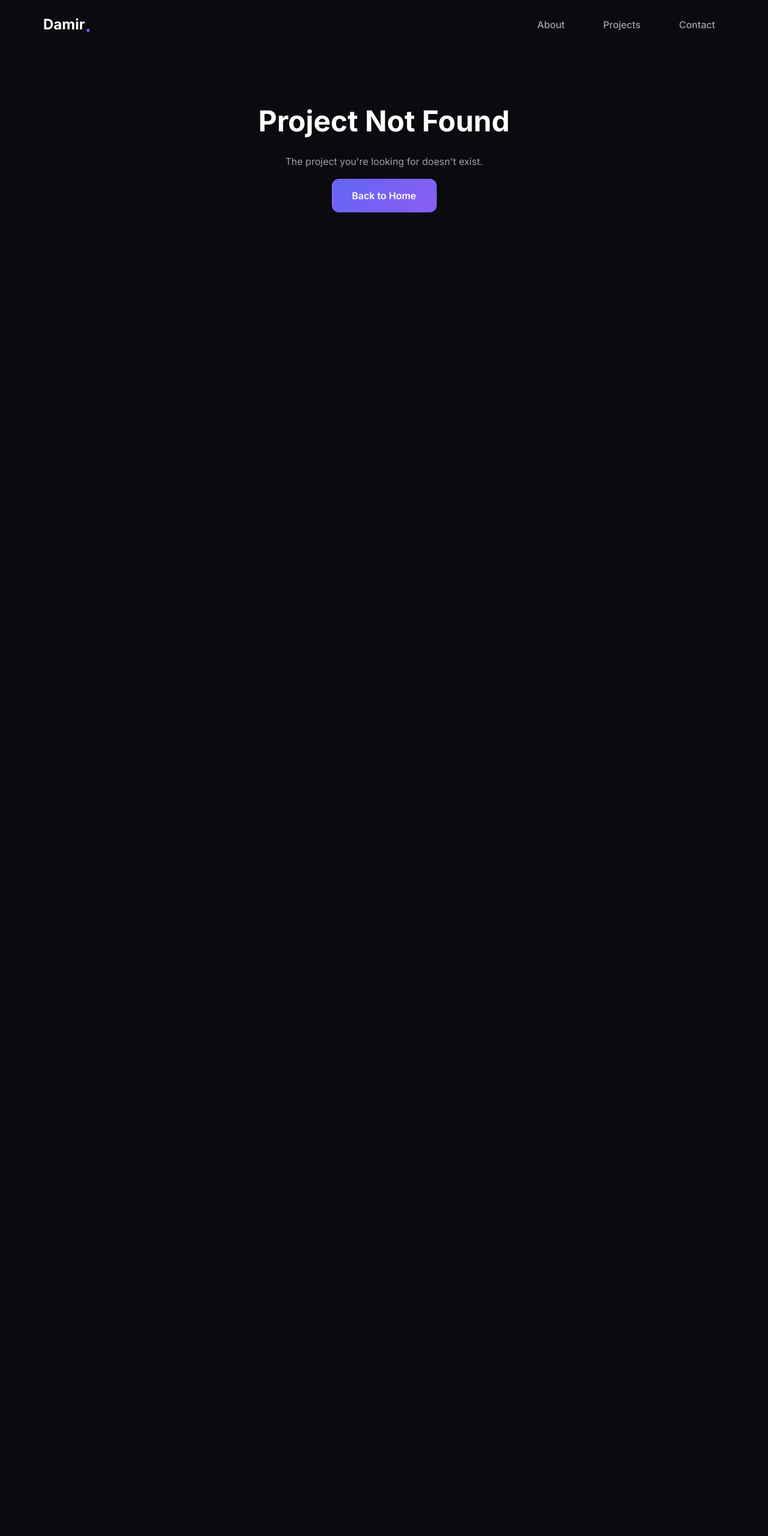
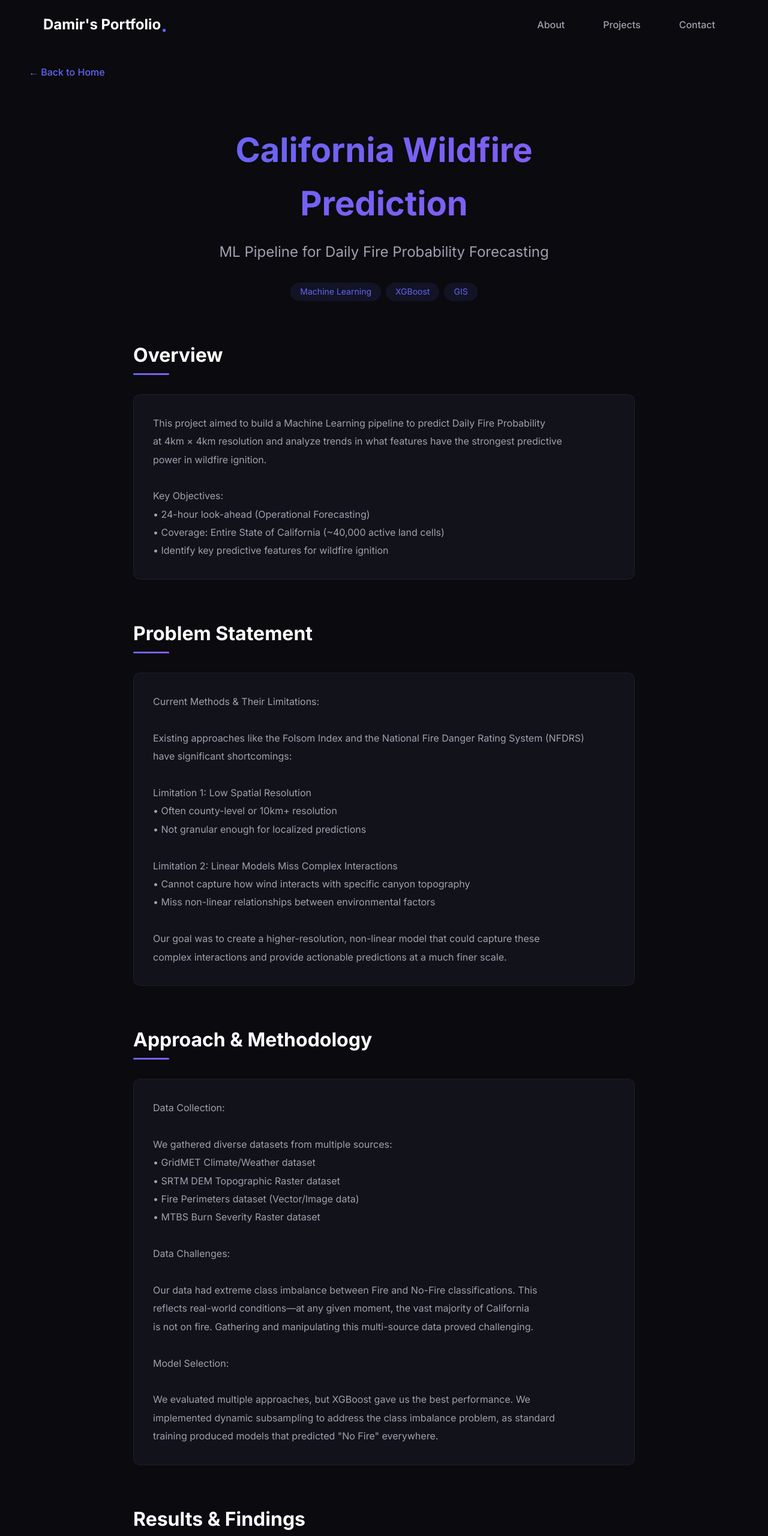
Before and after one commit to Damirchik11/Portfolio, a React (Vite) app in the folder DamirsPortfolio/: page /project/california-wildfire-prediction in a window 1280 px wide. Before the commit this address had no page. Shown: the top 2560 px of the page at 60% size. Before the commit the page ends 800 px from the top, so only its background shows below. Built offline with nearby package versions, Linux system fonts and the light colour scheme.

Commit message:
Added FLARE project to the portfolio

```diff
--- a/DamirsPortfolio/src/components/Hero/Hero.jsx
+++ b/DamirsPortfolio/src/components/Hero/Hero.jsx
@@ -32,12 +32,12 @@ const Hero = () => {
 
                 {/* Title/Role */}
                 <h2 className="hero-title">
-                    Machine Learning Engineer & Developer
+                    Machine Learning Engineer & Data Scientist
                 </h2>
 
                 {/* Brief description */}
                 <p className="hero-description">
-                    I build intelligent systems and data-driven solutions.
+                    I build distributed systems and create data-driven solutions.
                     Passionate about transforming complex data into actionable insights.
                 </p>
 
@@ -59,7 +59,7 @@ const Hero = () => {
                         rel="noopener noreferrer"
                         aria-label="GitHub Profile"
                     >
-                        <FaGithub size={24} />
+                        <FaGithub size={32} />
                     </a>
                     <a
                         href="https://www.linkedin.com/in/damir-kozhamkulov/"
@@ -67,13 +67,13 @@ const Hero = () => {
                         rel="noopener noreferrer"
                         aria-label="LinkedIn Profile"
                     >
-                        <FaLinkedin size={24} />
+                        <FaLinkedin size={32} />
                     </a>
                     <a
                         href="mailto:your.email@example.com"
                         aria-label="Email"
                     >
-                        <FaEnvelope size={24} />
+                        <FaEnvelope size={32} />
                     </a>
                 </div>
             </div>
--- a/DamirsPortfolio/src/components/NavBar/NavBar.jsx
+++ b/DamirsPortfolio/src/components/NavBar/NavBar.jsx
@@ -51,7 +51,7 @@ const NavBar = () => {
             <div className="navbar-container">
                 {/* Logo - always links to home */}
                 <Link to="/" className="logo">
-                    <span className="logo-text">Damir</span>
+                    <span className="logo-text">Damir's Portfolio</span>
                     <span className="logo-dot">.</span>
                 </Link>
 
--- a/DamirsPortfolio/src/components/Projects/Projects.css
+++ b/DamirsPortfolio/src/components/Projects/Projects.css
@@ -46,23 +46,15 @@
 .project-image img {
     width: 100%;
     height: 100%;
-    object-fit: cover;
+    object-fit: contain;
+    /* Shows full image, may have letterboxing */
+    object-position: center;
+    background: var(--bg-secondary);
     transition: var(--transition);
 }
 
 .project-card:hover .project-image img {
     transform: scale(1.05);
-}
-
-/* Placeholder for missing images */
-.project-image::before {
-    content: '🚀';
-    position: absolute;
-    top: 50%;
-    left: 50%;
-    transform: translate(-50%, -50%);
-    font-size: 3rem;
-    opacity: 0.3;
 }
 
 /* Project Info Section */
--- a/DamirsPortfolio/src/data/projects.js
+++ b/DamirsPortfolio/src/data/projects.js
@@ -27,7 +27,7 @@ export const projects = [
         shortDescription: 'Analyzed LAUSD and Census education data to identify factors driving student success. Discovered that ZIP code—a proxy for socioeconomic factors—was a top predictor, revealing systemic inequities.',
 
         // Image path (place image in /public/images/)
-        thumbnail: '/images/lausd-project.png',
+        thumbnail: '/images/LAUSD.png',
 
         // Detailed content for project page
         overview: `This project analyzes Los Angeles Unified School District (LAUSD) education data
@@ -130,31 +130,93 @@ inequality rather than school-level interventions alone.`,
         demo: null
     },
     {
-        id: 'ml-project-2',
-        title: 'ML Project 2',
-        subtitle: 'Your Second Machine Learning Project',
-        shortDescription: 'A brief description of your second ML project that appears on the project card.',
-        thumbnail: '/images/ml-project-2.png',
+        id: 'california-wildfire-prediction',
+        title: 'California Wildfire Prediction',
+        subtitle: 'ML Pipeline for Daily Fire Probability Forecasting',
+        shortDescription: 'Built an XGBoost-based ML pipeline to predict daily fire probability at 4km×4km resolution across California, enabling 24-hour operational forecasting for ~40,000 active land cells.',
+        thumbnail: '/images/California_Department_of_Forestry_and_Fire_Protection-Logo.wine.svg',
 
-        overview: 'Detailed overview of what this project does and why it matters...',
+        overview: `This project aimed to build a Machine Learning pipeline to predict Daily Fire Probability
+at 4km × 4km resolution and analyze trends in what features have the strongest predictive
+power in wildfire ignition.
 
-        problem: 'The specific problem or challenge this project addresses...',
+Key Objectives:
+• 24-hour look-ahead (Operational Forecasting)
+• Coverage: Entire State of California (~40,000 active land cells)
+• Identify key predictive features for wildfire ignition`,
 
-        approach: `Your methodology:
+        problem: `Current Methods & Their Limitations:
 
-1. Step one of your approach
-2. Step two of your approach
-3. Step three of your approach`,
+Existing approaches like the Folsom Index and the National Fire Danger Rating System (NFDRS)
+have significant shortcomings:
 
-        results: `Key results and findings:
+Limitation 1: Low Spatial Resolution
+• Often county-level or 10km+ resolution
+• Not granular enough for localized predictions
 
-• First key insight
-• Second key insight
-• Metrics and performance numbers`,
+Limitation 2: Linear Models Miss Complex Interactions
+• Cannot capture how wind interacts with specific canyon topography
+• Miss non-linear relationships between environmental factors
 
-        tags: ['Machine Learning', 'Python', 'Deep Learning'],
-        technologies: ['Python', 'TensorFlow', 'Keras', 'NumPy', 'Matplotlib'],
-        github: 'https://github.com/yourusername/project-2',
+Our goal was to create a higher-resolution, non-linear model that could capture these
+complex interactions and provide actionable predictions at a much finer scale.`,
+
+        approach: `Data Collection:
+
+We gathered diverse datasets from multiple sources:
+• GridMET Climate/Weather dataset
+• SRTM DEM Topographic Raster dataset
+• Fire Perimeters dataset (Vector/Image data)
+• MTBS Burn Severity Raster dataset
+
+Data Challenges:
+
+Our data had extreme class imbalance between Fire and No-Fire classifications. This
+reflects real-world conditions—at any given moment, the vast majority of California
+is not on fire. Gathering and manipulating this multi-source data proved challenging.
+
+Model Selection:
+
+We evaluated multiple approaches, but XGBoost gave us the best performance. We
+implemented dynamic subsampling to address the class imbalance problem, as standard
+training produced models that predicted "No Fire" everywhere.`,
+
+        results: `Key Outcomes:
+
+• Built an interactive dashboard visualizing our findings
+• Successfully addressed extreme class imbalance (fires occur in <0.2% of cell-day samples)
+• Identified key predictive features for wildfire ignition
+
+Critical Lessons Learned:
+
+1. Class Imbalance Was Extreme
+   Standard training predicted "No Fire" everywhere. Solution: Dynamic subsampling.
+
+2. Static Feature Gaps Caused Hidden Bias
+   Elevation, slope, ruggedness, and cell area had striped NaN gaps that propagated
+   into the model. Lesson: Inspect static layers visually before training; apply
+   imputation before dropping rows.
+
+Future Improvements:
+• Integrate live weather API (NOAA) into the dashboard
+• Replace XGBoost with ConvLSTM to capture spatial spread (neighbors igniting neighbors)`,
+
+        conclusion: `This project demonstrated the feasibility of high-resolution wildfire prediction
+using machine learning. While existing methods like NFDRS operate at coarse resolutions
+with linear assumptions, our XGBoost pipeline achieved 4km×4km granularity and captured
+complex feature interactions.
+
+The extreme class imbalance (~0.2% fire occurrence) presented the biggest challenge,
+requiring dynamic subsampling techniques. Static feature gaps in topographic data
+highlighted the importance of thorough data inspection before model training.
+
+With access to real-time weather APIs and spatiotemporal models like ConvLSTM, this
+system could evolve into a production-ready operational forecasting tool for California
+fire agencies.`,
+
+        tags: ['Machine Learning', 'XGBoost', 'GIS'],
+        technologies: ['Python', 'XGBoost', 'Pandas', 'GeoPandas', 'Rasterio', 'Dashboard', 'Scikit-learn'],
+        github: 'https://github.com/Stepkar2004/FLARE',
         demo: null
     },
     {
```
Also changed, not shown: DamirsPortfolio/public/images/California_Department_of_Forestry_and_Fire_Protection-Logo.wine.svg (added), DamirsPortfolio/public/images/LAUSD.png (added).
